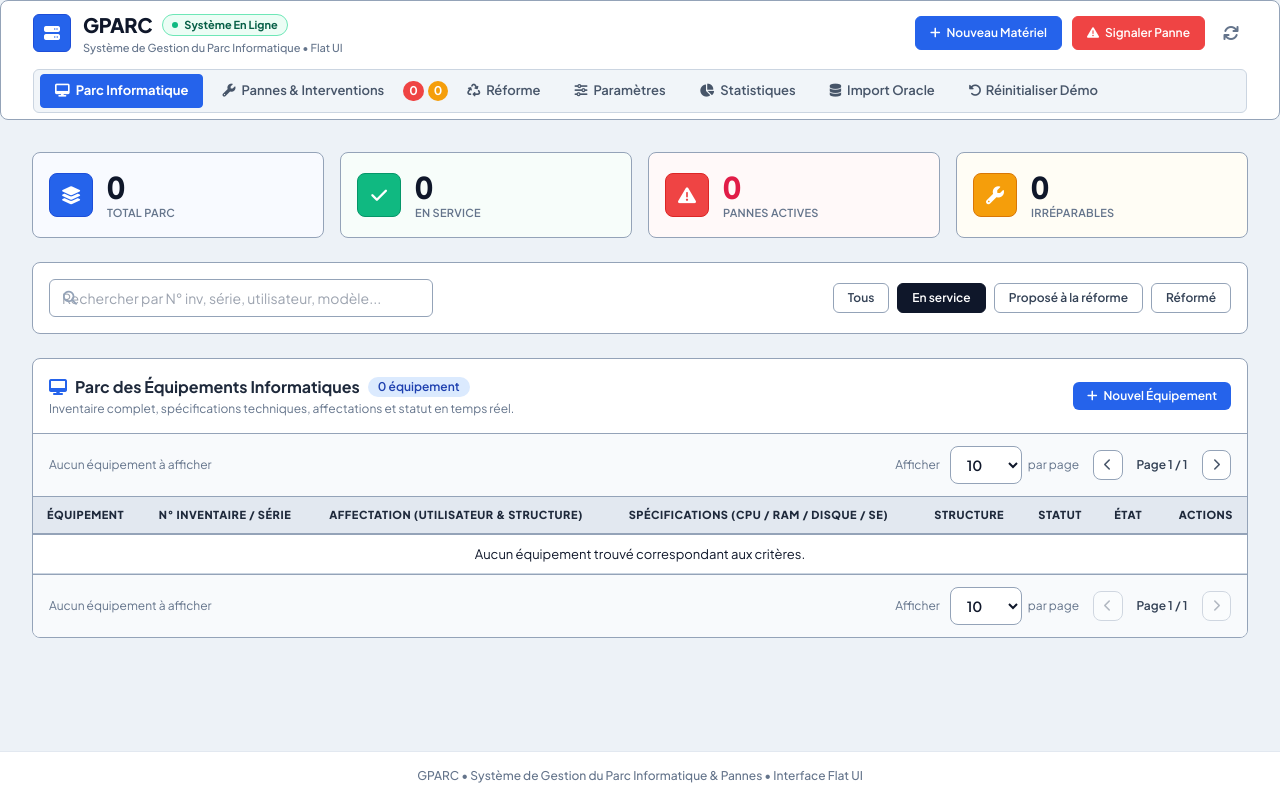
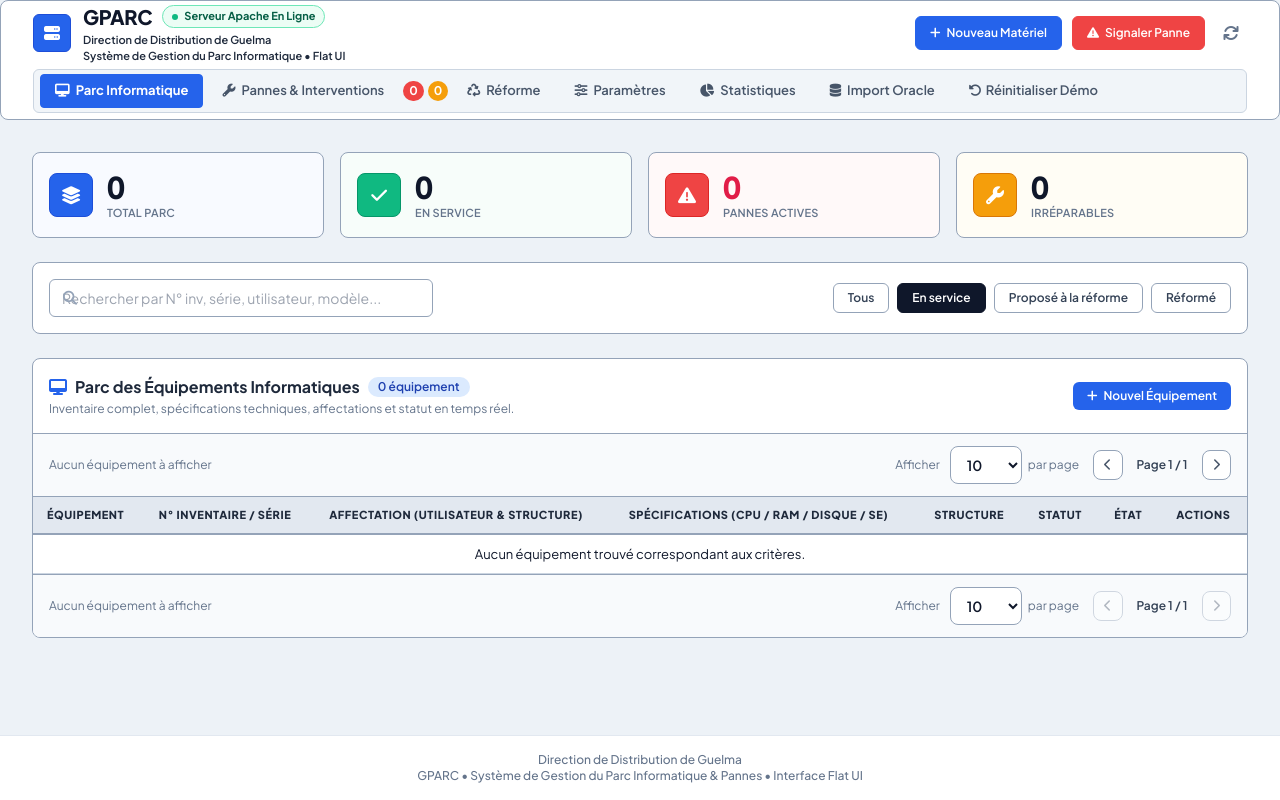
Before and after one commit to redatest/Gparc, a Flask app: page / in a window 1280 px wide. Run offline with Flask 3, Linux system fonts and the light colour scheme; data that the repository does not hold is empty; parts of the project's set-up code (start-up, migrations or seed data) failed here and were passed over; some libraries are stand-ins or nearby versions.

Commit message:
Editing some interface Text/Style

```diff
--- a/flask_app/templates/partials/footer.html
+++ b/flask_app/templates/partials/footer.html
@@ -1,3 +1,4 @@
-  <footer class="flat-footer py-4 text-center text-xs text-slate-500 font-medium">
+  <footer class="flat-footer py-4 text-center text-xs font-semibold text-slate-800">
+    <p class="text-[12px]">Direction de Distribution de Guelma</p>
     GPARC &bull; Système de Gestion du Parc Informatique & Pannes &bull; Interface Flat UI
   </footer>
--- a/flask_app/templates/partials/header.html
+++ b/flask_app/templates/partials/header.html
@@ -12,10 +12,11 @@
               <span class="flat-brand-title">GPARC</span>
               <span class="flat-status-badge">
                 <span class="w-1.5 h-1.5 rounded-full bg-emerald-500"></span>
-                Système En Ligne
+                Serveur Apache En Ligne
               </span>
             </div>
-            <p class="text-[11px] font-medium text-slate-500">Système de Gestion du Parc Informatique &bull; Flat UI</p>
+            <p class="text-[11px] font-semibold text-slate-800">Direction de Distribution de Guelma</p>
+            <p class="text-[11px] font-semibold text-slate-800">Système de Gestion du Parc Informatique &bull; Flat UI</p>
           </div>
         </div>
 
--- a/flask_app/templates/partials/view_materiels.html
+++ b/flask_app/templates/partials/view_materiels.html
@@ -65,7 +65,7 @@
                 <th class="p-3">Structure</th>
                 <th class="p-3">Statut</th>
                 <th class="p-3">État</th>
-                <th class="p-3 text-right">Actions</th>
+                <th class="p-3 text-center">Actions</th>
               </tr>
             </thead>
             <tbody id="materiels-table-body" class="divide-y divide-slate-100">
```
